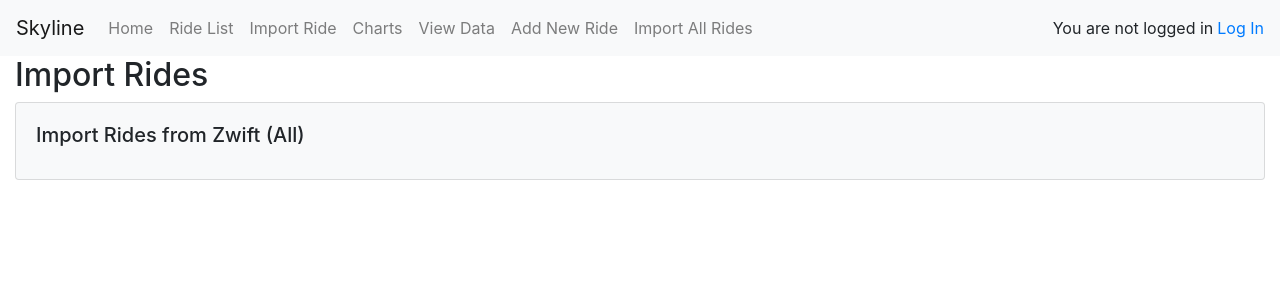
After one commit to timpandrews/skyline, a Django app: template templates/rides/import_all_confirmation.html in a window 1280 px wide. The commit adds this page. Shown: the top 300 px of the page. Run offline with Django 3.2, Linux system fonts and the light colour scheme; the template is opened without the code that fills it, so the values that code supplies are empty; some libraries are stand-ins or nearby versions.

Commit message:
Scaffolding for import all zwift rides (for testing only)

```diff
--- a/rides/urls.py
+++ b/rides/urls.py
@@ -11,6 +11,7 @@ urlpatterns = [
     path('ride/<int:id>/ride_confirm_delete/', views.ride_confirm_delete, name='ride_confirm_delete'),
     path('import_ride', views.import_ride, name='import_ride'),
     path('import_ride_add', views.import_ride_add, name='import_ride_add'),
+    path('import_all_rides', views.import_all_rides, name='import_all_rides'),
     path('charts/<str:tab>', views.charts, name='charts'),
     path('view_data', views.view_data, name='view_data'),
 ]
--- a/templates/rides/base.html
+++ b/templates/rides/base.html
@@ -29,6 +29,7 @@
                 <a class="nav-link" href="{% url 'charts' tab='default'%}">Charts</a>
                 <a class="nav-link" href="{% url 'view_data' %}">View Data</a>
                 <a class="nav-link" href="{% url 'ride_new' %}">Add New Ride</a>
+                <a class="nav-link" href="{% url 'import_all_rides' %}">Import All Rides</a>
             </div>
             <div class="navbar-nav ml-auto">
                 {% if user.is_authenticated %}
--- /dev/null
+++ b/templates/rides/import_all_confirmation.html
@@ -0,0 +1,15 @@
+{% extends 'rides/base.html' %}
+
+{% block content %}
+    <h2>Import Rides</h2>
+    <div class="card bg-light">
+        <div class="card-body">
+            <h5 class="card-title">Import Rides from Zwift (All)</h5>
+            <p class="card-text">
+                {{ context.msg }}
+            </p>
+        </div>
+    </div>
+
+
+{% endblock %}
--- a/templates/rides/import_ride.html
+++ b/templates/rides/import_ride.html
@@ -11,7 +11,6 @@
             </p>
         </div>
     </div>
-
     <table class="table table-striped">
         <thead>
             <tr>
```
Also changed, not shown: rides/views.py (+11 -0 lines).
